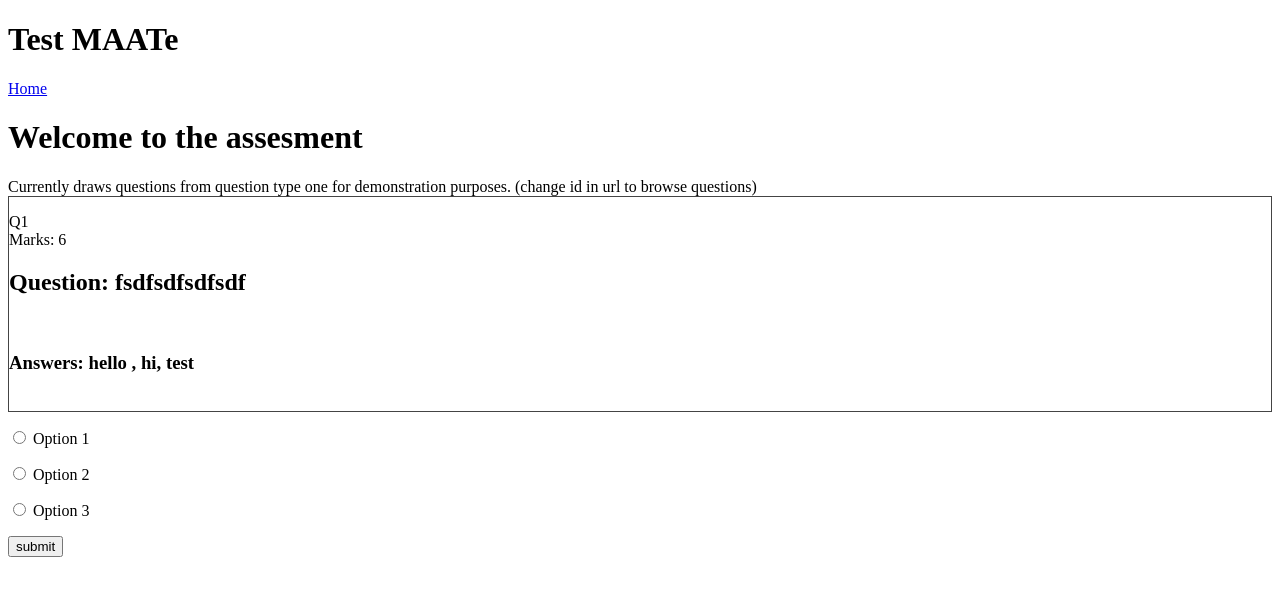
After one commit to danwilliams92/automatedassessmenttool, a Flask app: page /assesment/1 in a window 1280 px wide. The commit adds this page. Shown: the top 596 px of the page. Run offline with Flask 2, Linux system fonts and the light colour scheme; data comes from the database, SQL or seed files in the repository; both versions use the stored data as it was after the commit.

Commit message:
added basic functionality for taking assesment

```diff
--- a/mainApp/models.py
+++ b/mainApp/models.py
@@ -31,3 +31,9 @@ class QuestionType2(db.Model):
 
     def __repr__(self):
         return f"QuestionType2('{self.name}', '{self.shortDescription}', '{self.question}', '{self.answer}' , '{self.correctFeedback}','{self.incorrectFeedback}','{self.marksAwarded}')"
+
+
+
+class Mark(db.Model):
+    id = db.Column(db.Integer, primary_key=True)
+    mark = db.Column(db.Integer, nullable= False)
--- a/mainApp/routes.py
+++ b/mainApp/routes.py
@@ -1,7 +1,8 @@
 from flask import Flask, render_template, url_for, redirect, flash
 from mainApp import app, db
-from mainApp.forms import AddQuestionType1Form, AddQuestionType2Form
-from mainApp.models import QuestionTypeOne, QuestionType2
+from mainApp.forms import AddQuestionType1Form, AddQuestionType2Form, Assesment
+from mainApp.models import QuestionTypeOne, QuestionType2, Mark
+from sqlalchemy.sql.expression import func, select
 
 @app.route("/")
 @app.route("/home")
@@ -149,3 +150,31 @@ def delete_type_one_question(id):
         db.session.commit()
         flash("Question deleted", category="success")
     return redirect(url_for('home'))
+
+
+@app.route("/assesment/<id>",methods=['GET','POST'])
+def assesment(id):
+  form = Assesment()
+  type1questionsass=QuestionTypeOne.query.get(id) #queries questions from QuestionTypeOne for demonstration purposes
+  correctAnswer = 0 #will be fetched from assesment creation system
+  numberOfQuestions=10 #placeholder
+  if form.validate_on_submit():
+      if Assesment.answer == correctAnswer:
+          flash('Question Answered Correctly')
+          return redirect(url_for('student'))
+      elif Assesment.answer == correctAnswer and id == numberOfQuestions:
+          flash('Question Answered Correctly')
+          #db.session.add()#does not work yet
+          #db.session.commit()
+          return redirect(url_for('student'))
+      elif id == numberOfQuestions:
+          flash('Question Answered Incorrectly')
+          #db.session.add()#does not work yet
+          #db.session.commit()
+          return redirect(url_for('student'))
+      else:
+          flash('Question Answered Incorrectly (needs assesment creation model to detect correct answers)')
+          flash('Feedback:')
+          return redirect(url_for('student')) #will not redirect to this url when there are assesments
+
+  return render_template('assesment.html', title='Assesment', type1questionsass=type1questionsass, form=form, id=id)
--- /dev/null
+++ b/mainApp/templates/assesment.html
@@ -0,0 +1,22 @@
+{% extends "layout.html" %}
+{% block content %}
+<h1>Welcome to the assesment</h1>
+Currently draws questions from question type one for demonstration purposes. (change id in url to browse questions)
+<div class="question-container">
+<p>Q{{ type1questionsass.id }}<br>
+Marks: {{ type1questionsass.marks_available }}<br>
+<h2>Question: {{ type1questionsass.question }}</h2><br>
+<h3>Answers: {{ type1questionsass.answer_option_1 }} , {{ type1questionsass.answer_option_2}}, {{ type1questionsass.answer_option_3 }} </h3><br>
+</div>
+<form id="Assesment" method="POST" action="">
+    {{ form.csrf_token }}
+    {% for subfield in form.answer %}
+    <p>
+        {{ subfield }}
+        {{ subfield.label }}
+    </p>
+    {% endfor %}
+    <input id="submitbut" type="submit" value="submit">
+    </form>
+
+{% endblock content %}
--- /dev/null
+++ b/mainApp/templates/assesmentFinished.html
@@ -0,0 +1,6 @@
+{% extends "layout.html" %}
+{% block content %}
+<h1>Assesment Completed:</h1>
+<h1>Mark</h1>
+
+{% endblock content %}
--- a/mainApp/templates/layout.html
+++ b/mainApp/templates/layout.html
@@ -11,6 +11,18 @@
     <nav><a href="{{ url_for('home') }}">Home</a>&nbsp
     </nav>
 </header>
+<div>
+    {% with messages = get_flashed_messages() %}
+      {% if messages %}
+        <ul class=flashes>
+        {% for message in messages %}
+          <p id='flash'>{{ message }}</p>
+        {% endfor %}
+        </ul>
+      {% endif %}
+    {% endwith %}
+    </div>
+
 <div id="content">
 {% block content %}
 
--- a/mainApp/templates/student.html
+++ b/mainApp/templates/student.html
@@ -2,4 +2,5 @@
 {% block content %}
 <h1>Assessment</h1>
 <p>This is where I can take a test</p>
+<p><a href="/assesment/1">Take Assesment</a></p>
 {% endblock content %}
```
Also changed, not shown: mainApp/blog.db.
